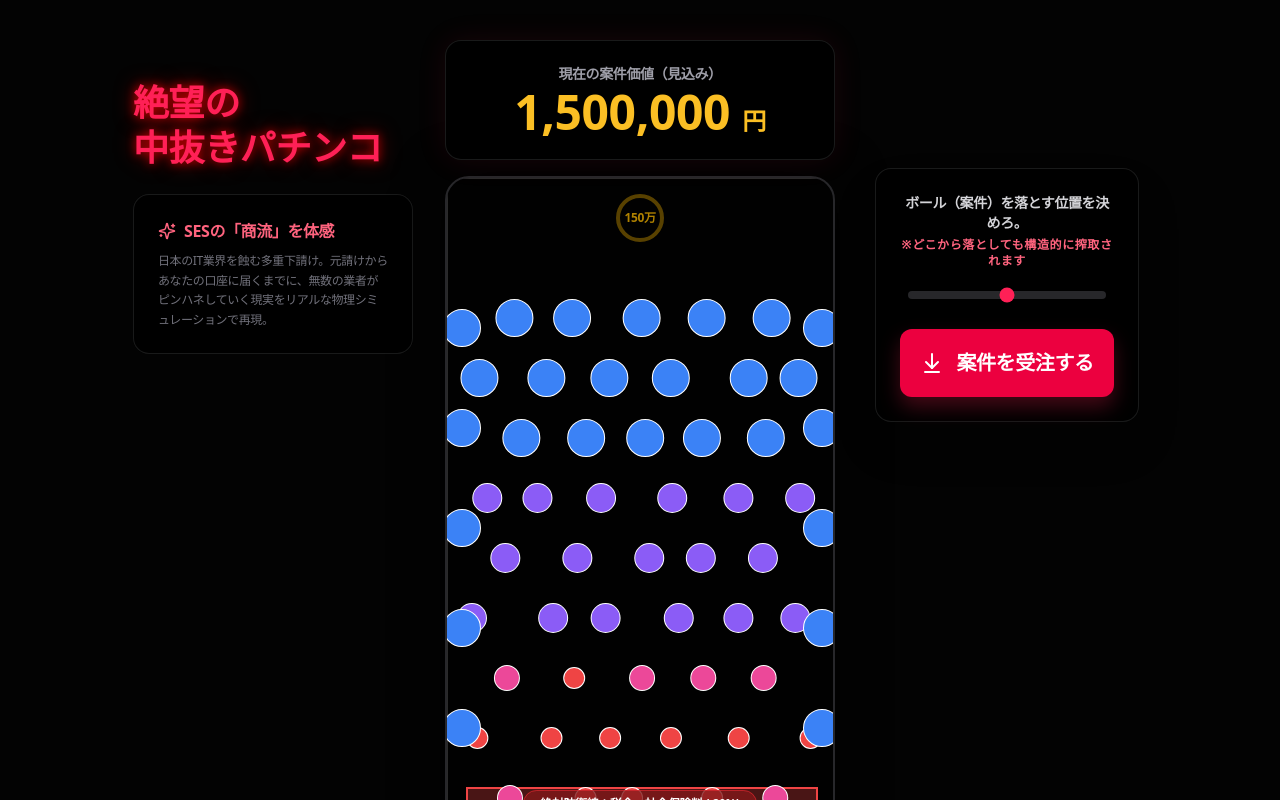
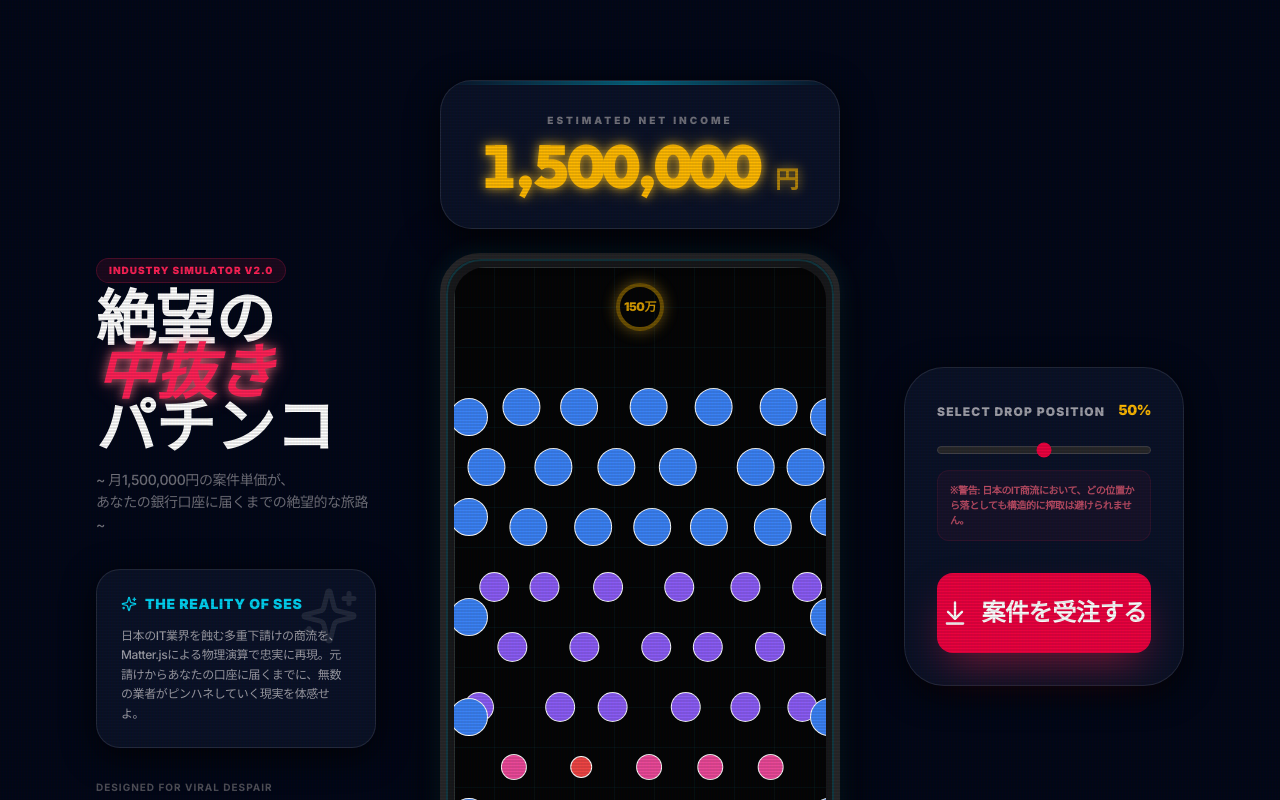
Before and after one commit to NanatoOgawa/ses-pachinko, a Next.js app: page / in a window 1280 px wide. Shown: the top 800 px of the page. Built offline with nearby package versions, Linux system fonts and the light colour scheme.

Commit message:
UI: Centered layout and improved visual balance

```diff
--- a/src/app/globals.css
+++ b/src/app/globals.css
@@ -1,19 +1,24 @@
 @import "tailwindcss";
 
 @theme {
-  --color-brand: oklch(0.5 0.2 15);
-  --color-brand-secondary: oklch(0.3 0.1 15);
+  --color-brand: #f43f5e;
+  --color-brand-secondary: #06b6d4;
+  --font-sans: var(--font-inter), ui-sans-serif, system-ui;
+  --font-display: var(--font-outfit), sans-serif;
 }
 
 :root {
-  --background: oklch(0.1 0 0); /* 絶望のダークテーマ */
-  --foreground: oklch(0.9 0 0);
+  --background: #020617; /* 漆黒のネイビー */
+  --foreground: #f8fafc;
+  --neon-rose: #fb7185;
+  --neon-cyan: #22d3ee;
+  --neon-amber: #fbbf24;
 }
 
 body {
   background: var(--background);
   color: var(--foreground);
-  font-family: ui-sans-serif, system-ui, -apple-system, sans-serif;
+  font-family: var(--font-sans);
   margin: 0;
   overflow-x: hidden;
   -webkit-font-smoothing: antialiased;
@@ -21,44 +26,80 @@ body {
 
 @layer utilities {
   .glass-dark {
-    background: color-mix(in oklch, oklch(0 0 0), transparent 30%);
-    backdrop-filter: blur(12px);
-    border: 1px solid color-mix(in oklch, oklch(1 0 0), transparent 90%);
+    background: rgba(15, 23, 42, 0.7);
+    backdrop-filter: blur(12px) saturate(180%);
+    border: 1px solid rgba(255, 255, 255, 0.1);
+    box-shadow: 0 8px 32px 0 rgba(0, 0, 0, 0.8);
   }
 
-  .text-shadow-glow {
-    text-shadow: 0 0 10px rgba(255, 0, 0, 0.7), 0 0 20px rgba(255, 0, 0, 0.5);
+  .neon-border-rose {
+    box-shadow: 0 0 15px rgba(251, 113, 133, 0.4), inset 0 0 5px rgba(251, 113, 133, 0.2);
+    border-color: rgba(251, 113, 133, 0.6);
+  }
+
+  .neon-text-rose {
+    text-shadow: 0 0 10px rgba(251, 113, 133, 0.8), 0 0 20px rgba(251, 113, 133, 0.4);
+  }
+
+  .neon-text-amber {
+    text-shadow: 0 0 10px rgba(251, 191, 36, 0.8), 0 0 20px rgba(251, 191, 36, 0.4);
+  }
+
+  .neon-text-cyan {
+    text-shadow: 0 0 10px rgba(34, 211, 238, 0.8), 0 0 20px rgba(34, 211, 238, 0.4);
+  }
+
+  .bg-cyber-grid {
+    background-image:
+      linear-gradient(rgba(34, 211, 238, 0.05) 1px, transparent 1px),
+      linear-gradient(90deg, rgba(34, 211, 238, 0.05) 1px, transparent 1px);
+    background-size: 40px 40px;
   }
 }
 
 /* ポップアップ金額（負債）がフワッと上がるアニメーション */
 @keyframes floatUp {
   0% {
+    opacity: 0;
+    transform: translateY(10px) scale(0.8);
+  }
+  20% {
     opacity: 1;
-    transform: translateY(0) scale(1);
-  }
-  50% {
-    opacity: 1;
-    transform: translateY(-20px) scale(1.2);
+    transform: translateY(0) scale(1.1);
   }
   100% {
     opacity: 0;
-    transform: translateY(-50px) scale(1);
+    transform: translateY(-60px) scale(1);
   }
 }
 
 .animate-float-up {
-  animation: floatUp 1.2s ease-out forwards;
+  animation: floatUp 1.2s cubic-bezier(0.22, 1, 0.36, 1) forwards;
 }
 
-/* 盤面奥の絶望的な背景演出 */
-.bg-scanlines {
+/* 走査線エフェクト */
+.bg-scanlines::after {
+  content: "";
+  position: fixed;
+  top: 0;
+  left: 0;
+  width: 100%;
+  height: 100%;
   background: linear-gradient(
-    to bottom,
-    rgba(255,255,255,0),
-    rgba(255,255,255,0) 50%,
-    rgba(0,0,0,0.1) 50%,
-    rgba(0,0,0,0.1)
+    rgba(18, 16, 16, 0) 50%,
+    rgba(0, 0, 0, 0.1) 50%
+  ), linear-gradient(
+    90deg,
+    rgba(255, 0, 0, 0.03),
+    rgba(0, 255, 0, 0.01),
+    rgba(0, 0, 255, 0.03)
   );
-  background-size: 100% 4px;
+  background-size: 100% 3px, 3px 100%;
+  pointer-events: none;
+  z-index: 100;
 }
+
+/* ドラムロール的な数字の動きの準備 */
+.tabular-nums {
+  font-variant-numeric: tabular-nums;
+}
--- a/src/app/layout.tsx
+++ b/src/app/layout.tsx
@@ -1,5 +1,9 @@
 import type { Metadata } from "next";
+import { Inter, Outfit } from "next/font/google";
 import "./globals.css";
+
+const inter = Inter({ subsets: ["latin"], variable: "--font-inter" });
+const outfit = Outfit({ subsets: ["latin"], variable: "--font-outfit" });
 
 export const metadata: Metadata = {
   title: "絶望の中抜きパチンコ - 多重下請け（SES）シミュレーター",
@@ -23,8 +27,8 @@ export default function RootLayout({
   children: React.ReactNode;
 }>) {
   return (
-    <html lang="ja">
-      <body>{children}</body>
+    <html lang="ja" className={`${inter.variable} ${outfit.variable}`}>
+      <body className="antialiased">{children}</body>
     </html>
   );
 }
--- a/src/app/page.tsx
+++ b/src/app/page.tsx
@@ -160,33 +160,50 @@ const GameCanvas = ({
   }, [gameState]);
 
   return (
-    <div className="relative w-[390px] h-[700px] border-2 border-zinc-800 rounded-3xl overflow-hidden bg-black/50 shadow-[0_0_50px_rgba(0,0,0,0.8)]">
+    <div className="relative w-[400px] h-[720px] p-2 bg-zinc-900 rounded-[2.5rem] border-[6px] border-zinc-800 shadow-[0_0_50px_rgba(0,0,0,1),0_0_20px_rgba(34,211,238,0.2)] overflow-hidden">
+      {/* 筐体のネオン管演出 */}
+      <div className="absolute inset-0 border-2 border-cyan-500/20 rounded-[2.2rem] pointer-events-none z-10" />
+      <div className="absolute -inset-1 border border-cyan-400/10 rounded-[2.6rem] blur-sm pointer-events-none" />
+
+      <div className="relative w-full h-full rounded-[2rem] overflow-hidden bg-black/80 bg-cyber-grid">
         <div ref={sceneRef} className="absolute inset-0" />
+
+        {/* 落下位置のプレビュー */}
         {gameState === "idle" && (
           <div
-          className="absolute top-4 w-12 h-12 border-4 border-yellow-500/50 rounded-full flex items-center justify-center animate-pulse"
+            className="absolute top-4 w-12 h-12 border-4 border-amber-400/50 rounded-full flex items-center justify-center animate-pulse shadow-[0_0_15px_rgba(251,191,36,0.5)]"
             style={{ left: `${dropX}%`, transform: 'translateX(-50%)' }}
           >
-          <span className="text-yellow-500 text-xs font-bold">{(INITIAL_MONEY/10000)}万</span>
+            <span className="text-amber-400 text-xs font-black">{(INITIAL_MONEY/10000)}万</span>
           </div>
         )}
-      <div className="absolute bottom-[60px] left-0 w-full text-center pointer-events-none">
-        <span className="bg-red-900/80 text-white text-xs px-4 py-1 rounded-full font-bold border border-red-500/50">
-          絶対防衛線：税金・社会保険料 (-20%)
+
+        {/* 税金ゾーンのよりリッチな警告 */}
+        <div className="absolute bottom-[80px] left-0 w-full flex justify-center pointer-events-none">
+          <div className="px-6 py-2 bg-red-950/90 border-y-2 border-red-500/50 flex flex-col items-center gap-1 backdrop-blur-md">
+            <span className="text-[10px] text-red-400 font-black tracking-[0.3em] uppercase">Security & Tax Barrier</span>
+            <span className="text-xs text-white font-black">絶対防衛線：税金・社会保険料 (-20%)</span>
+          </div>
+        </div>
+
+        {/* 下部の最終地点ラベル */}
+        <div className="absolute bottom-4 left-0 w-full text-center pointer-events-none">
+          <span className="text-zinc-600 text-[10px] font-black tracking-[0.5em] uppercase opacity-50">
+            Final Destination / Engineer Account
           </span>
         </div>
-      <div className="absolute bottom-2 left-0 w-full text-center pointer-events-none">
-        <span className="text-zinc-500 text-sm font-black tracking-widest">ENGINEER (YOUR BANK ACCOUNT)</span>
-      </div>
+
+        {/* 衝突ポップアップエフェクト */}
         {effects.map((ef) => (
           <div
             key={ef.id}
-          className="absolute text-rose-500 font-extrabold text-xl pointer-events-none animate-float-up text-shadow-glow"
-          style={{ left: ef.x - 20, top: ef.y - 10 }}
+            className="absolute text-rose-500 font-black text-2xl pointer-events-none animate-float-up whitespace-nowrap z-20 neon-text-rose"
+            style={{ left: ef.x, top: ef.y }}
           >
             {ef.text}
           </div>
         ))}
+      </div>
     </div>
   );
 };
@@ -320,33 +337,57 @@ export default function Home() {
   }, [money]);
 
   return (
-    <main className="min-h-screen flex flex-col items-center pb-20 bg-scanlines text-zinc-100 font-sans tracking-tight">
-      <div className="w-full max-w-6xl flex flex-col lg:flex-row items-center lg:items-start justify-center gap-8 lg:mt-10 px-4">
+    <main className="min-h-screen flex flex-col items-center bg-scanlines text-zinc-100 font-sans tracking-tight selection:bg-rose-500/30 overflow-x-hidden">
+      <div className="w-full max-w-6xl flex flex-col lg:flex-row items-center justify-center gap-8 lg:gap-16 lg:mt-20 px-4 md:px-8">
 
-        {/* 左サイドパネル */}
-        <div className="hidden lg:flex flex-col w-1/3 xl:w-1/4 space-y-6 pt-10">
-          <div className="space-y-2">
-            <h1 className="text-4xl font-black text-rose-500 text-shadow-glow leading-tight">絶望の<br/>中抜きパチンコ</h1>
+        {/* 左サイドパネル: メインタイトル */}
+        <div className="flex flex-col w-full lg:w-[320px] space-y-8 text-center lg:text-left">
+          <div className="space-y-4 flex flex-col items-center lg:items-start">
+            <div className="inline-block px-3 py-1 rounded-full bg-rose-500/10 border border-rose-500/20 text-rose-500 text-[10px] font-black tracking-widest uppercase mb-2">
+              Industry Simulator v2.0
             </div>
-          <div className="glass-dark p-6 rounded-2xl border border-zinc-700/50">
-            <h3 className="text-rose-400 font-bold mb-2 flex items-center gap-2"><Sparkles size={18} />SESの「商流」を体感</h3>
-            <p className="text-zinc-500 text-xs leading-relaxed">日本のIT業界を蝕む多重下請け。元請けからあなたの口座に届くまでに、無数の業者がピンハネしていく現実をリアルな物理シミュレーションで再現。</p>
+            <h1 className="text-5xl xl:text-6xl font-black text-white leading-[0.9] font-display">
+              絶望の<br/>
+              <span className="text-rose-500 neon-text-rose italic">中抜き</span><br/>
+              パチンコ
+            </h1>
+            <p className="text-zinc-500 text-sm leading-relaxed max-w-xs font-medium">
+              ~ 月{INITIAL_MONEY.toLocaleString()}円の案件単価が、<br/>
+              あなたの銀行口座に届くまでの絶望的な旅路 ~
+            </p>
+          </div>
+
+          <div className="glass-dark p-6 rounded-3xl border-l-4 border-l-cyan-500 relative overflow-hidden group">
+            <div className="absolute top-0 right-0 p-4 opacity-10 group-hover:opacity-20 transition-opacity">
+              <Sparkles size={60} />
+            </div>
+            <h3 className="text-cyan-400 font-black mb-3 flex items-center gap-2 text-sm tracking-wider uppercase">
+              <Sparkles size={16} />
+              The Reality of SES
+            </h3>
+            <p className="text-zinc-400 text-xs leading-relaxed font-medium">
+              日本のIT業界を蝕む多重下請けの商流を、Matter.jsによる物理演算で忠実に再現。元請けからあなたの口座に届くまでに、無数の業者がピンハネしていく現実を体感せよ。
+            </p>
+          </div>
+
+          <div className="hidden lg:block text-[10px] text-zinc-600 font-bold tracking-widest uppercase">
+            Designed for Viral despair
           </div>
         </div>
 
-        {/* 中央: ゲームエリア */}
-        <div className="flex flex-col items-center space-y-4">
-          <div className="lg:hidden w-full max-w-md p-6 text-center space-y-2 mt-4">
-            <h1 className="text-3xl font-black text-rose-500 text-shadow-glow">絶望の中抜きパチンコ</h1>
+        {/* 中央: メインゲームエリア */}
+        <div className="flex flex-col items-center space-y-6">
+          {/* マネーカウンター（ド派手に） */}
+          <div className="w-full max-w-md z-20">
+            <div className="glass-dark rounded-[2rem] p-8 flex flex-col items-center justify-center relative border-b-4 border-b-rose-500/30 overflow-hidden">
+              <div className="absolute top-0 left-0 w-full h-1 bg-gradient-to-r from-transparent via-cyan-500/50 to-transparent" />
+              <p className="text-zinc-500 text-[10px] font-black tracking-[0.3em] uppercase mb-2">Estimated Net Income</p>
+              <div className={`text-6xl font-black tabular-nums transition-all duration-300 font-display ${money < 300000 ? 'text-rose-500 neon-text-rose' : 'text-amber-400 neon-text-amber'}`}>
+                {money.toLocaleString()} <span className="text-2xl ml-1 opacity-70">円</span>
               </div>
-
-          {/* スコアボード - レイアウトシフト防止のため幅固定 */}
-          <div className="w-full max-w-md z-10 sticky top-4 mb-4 h-[120px]">
-            <div className="glass-dark rounded-2xl p-4 flex flex-col items-center justify-center relative overflow-hidden border border-rose-500/20 shadow-[0_0_30px_rgba(225,29,72,0.1)] h-full">
-              <p className="text-zinc-400 text-sm font-bold mb-1">現在の案件価値（見込み）</p>
-              <div className="text-5xl font-black tabular-nums min-w-[300px] text-center" style={{ color: money < 300000 ? '#ef4444' : '#fbbf24' }}>
-                {money.toLocaleString()} <span className="text-2xl">円</span>
-              </div>
+              {gameState === "playing" && (
+                <div className="absolute -bottom-2 w-full h-8 bg-rose-500/10 blur-xl animate-pulse" />
+              )}
             </div>
           </div>
 
@@ -365,44 +406,89 @@ export default function Home() {
           />
         </div>
 
-        {/* 右サイドパネル */}
-        <div className="w-full lg:w-1/3 xl:w-1/4 max-w-md lg:pt-32 space-y-4 px-2">
-          {gameState === "idle" && (
-            <div className="glass-dark p-6 rounded-2xl space-y-6 shadow-2xl border border-zinc-700/50">
-              <div className="space-y-3">
-                <label className="block text-center text-sm font-bold text-zinc-300">
-                  ボール（案件）を落とす位置を決めろ。<br/>
-                  <span className="text-rose-400 text-xs mt-1 block tracking-wider">※どこから落としても構造的に搾取されます</span>
-                </label>
-                <div className="px-2">
-                  <input type="range" min="5" max="95" value={dropX} onChange={(e) => setDropX(Number(e.target.value))} className="w-full h-2 bg-zinc-800 rounded-lg appearance-none cursor-pointer accent-rose-500" />
+        {/* 右サイドパネル: 操作系 */}
+        <div className="w-full lg:w-[320px] max-w-md space-y-6">
+          {gameState === "idle" ? (
+            <div className="glass-dark p-8 rounded-[2.5rem] space-y-8 animate-in fade-in slide-in-from-bottom-8 duration-700">
+              <div className="space-y-4">
+                <div className="flex justify-between items-end">
+                  <label className="text-xs font-black text-zinc-400 tracking-widest uppercase">Select Drop Position</label>
+                  <span className="text-amber-400 font-black text-sm">{dropX}%</span>
                 </div>
+                <input
+                  type="range"
+                  min="5" max="95"
+                  value={dropX}
+                  onChange={(e) => setDropX(Number(e.target.value))}
+                  className="w-full h-2 bg-zinc-800 rounded-full appearance-none cursor-pointer accent-rose-600 border border-zinc-700 hover:border-zinc-500 transition-colors"
+                />
+                <p className="text-[10px] text-rose-400/70 font-bold bg-rose-500/5 p-3 rounded-xl border border-rose-500/10">
+                  ※警告: 日本のIT商流において、どの位置から落としても構造的に搾取は避けられません。
+                </p>
               </div>
-              <button onClick={handleDrop} className="w-full bg-rose-600 hover:bg-rose-500 text-white py-5 rounded-xl text-xl font-black shadow-[0_10px_20px_rgba(225,29,72,0.3)] transition-all active:scale-95 flex items-center justify-center gap-3 group">
-                <ArrowDownToLine size={24} className="group-hover:translate-y-1 transition-transform" />案件を受注する
+
+              <button
+                onClick={handleDrop}
+                className="w-full relative group overflow-hidden bg-rose-600 hover:bg-rose-500 text-white py-6 rounded-2xl text-2xl font-black transition-all active:scale-[0.98] shadow-[0_20px_40px_-10px_rgba(225,29,72,0.5)]"
+              >
+                <div className="absolute inset-0 bg-gradient-to-tr from-rose-400/20 to-transparent opacity-0 group-hover:opacity-100 transition-opacity" />
+                <div className="relative flex items-center justify-center gap-3">
+                  <ArrowDownToLine size={28} className="group-hover:translate-y-1 transition-transform" />
+                  案件を受注する
+                </div>
               </button>
+            </div>
+          ) : (
+            <div className="glass-dark p-8 rounded-[2.5rem] flex flex-col items-center justify-center space-y-4 border-dashed border-zinc-700 opacity-60">
+              <div className="w-12 h-12 rounded-full border-4 border-cyan-500/30 border-t-cyan-500 animate-spin" />
+              <p className="text-xs font-black text-cyan-400 tracking-widest uppercase">Simulation in Progress</p>
+              <p className="text-[10px] text-zinc-500 font-bold text-center">業者がピンハネ中...</p>
             </div>
           )}
         </div>
       </div>
 
-      {/* 結果表示 */}
+      {/* 最終結果（ドラマチックなフルスクリーンモーダル） */}
       {gameState === "finished" && (
-        <div className="fixed inset-0 z-50 flex items-center justify-center p-6 bg-black/80 backdrop-blur-sm animate-in fade-in duration-500">
-          <div className="bg-zinc-900 border-2 border-zinc-700 p-8 rounded-3xl max-w-md w-full shadow-2xl space-y-8 animate-in zoom-in-95 duration-500">
-            <div className="text-center space-y-2">
-              <h2 className="text-4xl font-black text-rose-500 text-shadow-glow">FINISH...</h2>
-              <p className="text-zinc-400 font-bold">{INITIAL_MONEY.toLocaleString()}円の案件の末路</p>
+        <div className="fixed inset-0 z-[100] flex items-center justify-center p-4 bg-black/95 backdrop-blur-xl animate-in fade-in duration-700">
+          <div className="w-full max-w-xl space-y-10 animate-in zoom-in-95 slide-in-from-bottom-10 duration-700">
+            <div className="text-center space-y-4">
+              <div className="inline-block px-4 py-1 rounded-full bg-rose-500 text-white text-[10px] font-black tracking-[0.3em] uppercase shadow-[0_0_20px_rgba(225,29,72,0.5)]">
+                Simulation Finished
               </div>
-            <div className="space-y-4 bg-black/50 p-6 rounded-2xl border border-zinc-800 text-center">
-              <p className="text-sm font-bold text-zinc-500 mb-1">最終的なあなたの手取り額</p>
-              <p className="text-5xl font-black text-amber-400">{money.toLocaleString()}<span className="text-2xl">円</span></p>
-              <p className="text-rose-400 font-bold text-sm italic mt-4 whitespace-pre-wrap">{evaluationComment}</p>
+              <h2 className="text-6xl font-black text-white font-display uppercase tracking-tighter">
+                The <span className="text-rose-500">End</span> of Profit
+              </h2>
+              <p className="text-zinc-500 font-bold tracking-widest uppercase text-xs">{(INITIAL_MONEY/10000).toLocaleString()}万円の案件の成れの果て</p>
             </div>
-            <div className="space-y-4">
+
+            <div className="glass-dark p-10 rounded-[3rem] border-2 border-zinc-700 relative overflow-hidden text-center space-y-8">
+              <div className="absolute inset-0 bg-gradient-to-b from-rose-500/5 to-transparent pointer-events-none" />
+
+              <div className="space-y-2 relative">
+                <p className="text-zinc-500 text-[10px] font-black tracking-[0.4em] uppercase">Your Final Bank Account</p>
+                <p className="text-7xl font-black text-amber-400 neon-text-amber font-display tracking-tight">
+                  {money.toLocaleString()}<span className="text-3xl ml-2 opacity-70">円</span>
+                </p>
+              </div>
+
+              <div className="relative inline-block px-8 py-4 bg-zinc-800/50 rounded-2xl border border-zinc-700 shadow-inner">
+                <p className="text-rose-400 font-black text-lg leading-relaxed italic whitespace-pre-wrap">
+                  {evaluationComment}
+                </p>
+              </div>
+            </div>
+
+            <div className="flex flex-col sm:flex-row gap-4">
+              <div className="flex-1">
                 <ShareButton deductionRate={deductionRate} finalAmount={money} evaluationMessage={evaluationComment} />
-              <button onClick={resetGame} className="w-full flex items-center justify-center gap-2 text-zinc-400 hover:text-white py-3 rounded-xl font-bold transition-colors bg-zinc-800 border-zinc-700">
-                <RefreshCw size={20} />もう一度現実を見る
+              </div>
+              <button
+                onClick={resetGame}
+                className="flex-[0.6] flex items-center justify-center gap-3 text-zinc-400 hover:text-white py-5 rounded-2xl font-black transition-all bg-zinc-900 border-2 border-zinc-800 hover:border-zinc-700 group shadow-xl"
+              >
+                <RefreshCw size={22} className="group-hover:rotate-180 transition-transform duration-700" />
+                もう一度現実を見る
               </button>
             </div>
           </div>
```
Lines whose indentation alone changed are shown as unchanged.
